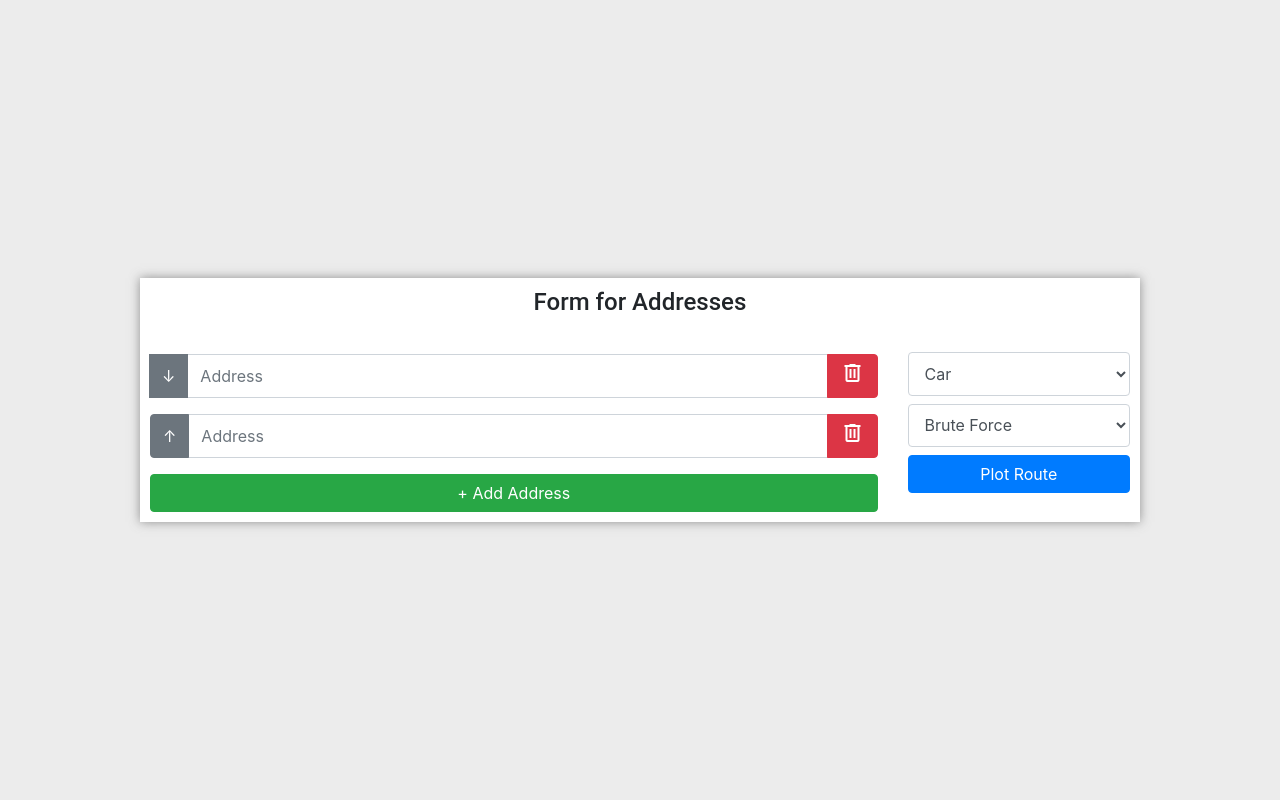
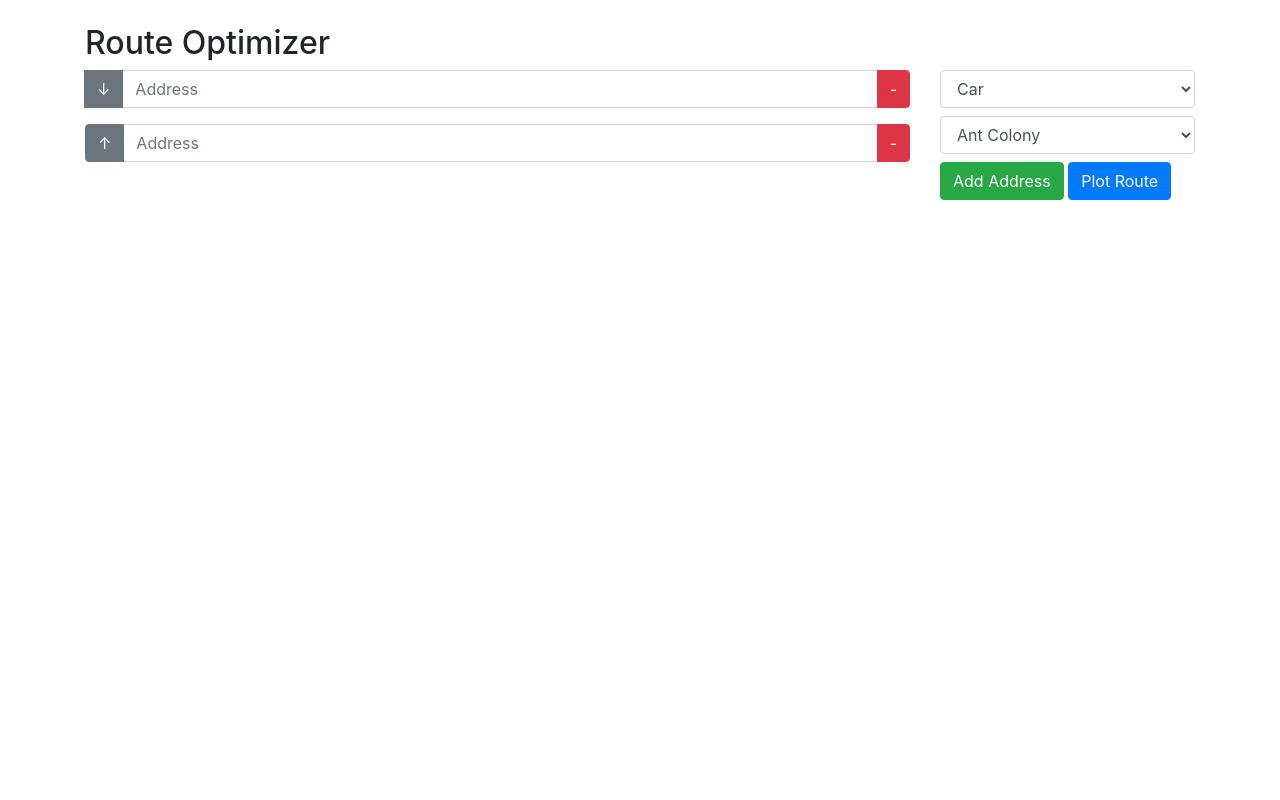
Before and after one commit to osebakosi/route_optimizer, a FastAPI app: page / in a window 1280 px wide. Run offline with FastAPI, Linux system fonts and the light colour scheme; some libraries are stand-ins or nearby versions.

Commit message:
update templates

```diff
--- a/templates/index.html
+++ b/templates/index.html
@@ -3,49 +3,17 @@
   <head>
     <meta charset="UTF-8" />
     <meta name="viewport" content="width=device-width, initial-scale=1.0" />
-    <title>Form for Addresses</title>
+    <title>Route Optimizer</title>
     <link rel="stylesheet" href="https://stackpath.bootstrapcdn.com/bootstrap/4.5.2/css/bootstrap.min.css" />
-    <link rel="stylesheet" href="https://fonts.googleapis.com/css2?family=Material+Symbols+Outlined:opsz,wght,FILL,GRAD@24,400,0,0" />
-     <style>
-      body, html {
-        background-color: #ececec;
-
-        /* display: flex;
-        justify-content: center;
-        justify-items: center; */
-        height: 100%;
-        display: flex;
-        align-items: center;
-        justify-content: center;
-        vertical-align: middle;
-      }
-      .container{
-        box-shadow: 0 0 10px rgba(102, 102, 102, 0.7);
-        position: absolute;
-        padding: 10px;
-        width: 1000px;
-        background-color: white;
-      }
-      .header-name{
-        display: flex;
-        justify-content: center;
-      }
-      .form-control{
-        height: 43.2px !important;
-      }
-     </style>
   </head>
   <body>
-
     <div class="container">
-     <div class="header-name" style="margin-bottom: 20px;">
-        <h4 style="font-family: Roboto, sans-serif;">Form for Addresses</h2>
-      </div>
+      <h2 class="mt-4">Route Optimizer</h2>
       <form id="address-form" action="/optimize-route" method="POST">
         <div class="row">
           <div class="col-md-9">
             <div id="address-inputs">
-              <div class="form-group" style="margin-top: 10px;">
+              <div class="form-group">
                 <div class="input-group">
                   <div class="input-group-prepend">
                     <button type="button" class="btn btn-secondary" onclick="moveUp(this)">↑</button>
@@ -53,11 +21,7 @@
                   </div>
                   <input type="text" class="form-control" name="addresses" placeholder="Address" required />
                   <div class="input-group-append">
-                    <button type="button" class="btn btn-danger" onclick="removeAddressField(this)">
-                      <span class="material-symbols-outlined">
-                        delete
-                      </span>
-                    </button>
+                    <button type="button" class="btn btn-danger" onclick="removeAddressField(this)">-</button>
                   </div>
                 </div>
               </div>
@@ -69,34 +33,30 @@
                   </div>
                   <input type="text" class="form-control" name="addresses" placeholder="Address" required />
                   <div class="input-group-append">
-                     <button type="button" class="btn btn-danger" onclick="removeAddressField(this)">
-                      <span class="material-symbols-outlined">
-                        delete
-                      </span>
-                    </button>
+                    <button type="button" class="btn btn-danger" onclick="removeAddressField(this)">-</button>
                   </div>
                 </div>
               </div>
             </div>
-            <button type="button" class="btn btn-success" onclick="addAddressField()" style="width: 100%">+ Add Address</button>
           </div>
           <div class="col-md-3">
             <div class="form-group">
-              <select name="transportation_mode" class="form-control mt-2">
+              <select name="transportation_mode" class="form-control">
                 <option value="car">Car</option>
                 <option value="foot">Foot</option>
                 <option value="bike">Bike</option>
               </select>
               <select name="optimization_method" class="form-control mt-2">
+                <option value="ant_colony">Ant Colony</option>
+                <option value="held_karp">Held-Karp</option>
                 <option value="brute_force">Brute Force</option>
                 <option value="nearest_neighbor">Nearest Neighbor</option>
-                <option value="held_karp">Held-Karp</option>
                 <option value="branch_and_bound">Branch and Bound</option>
                 <option value="simulated_annealing">Simulated Annealing</option>
                 <option value="genetic_algorithm">Genetic Algorithm</option>
-                <option value="ant_colony">Ant Colony</option>
               </select>
-              <button type="submit" class="btn btn-primary mt-2" style="width: 100%;">Plot Route</button>
+              <button type="button" class="btn btn-success mt-2" onclick="addAddressField()">Add Address</button>
+              <button type="submit" class="btn btn-primary mt-2">Plot Route</button>
             </div>
           </div>
         </div>
@@ -116,11 +76,7 @@
                                 </div>
                                 <input type="text" class="form-control" name="addresses" placeholder="Address" required>
                                 <div class="input-group-append">
-                                    <button type="button" class="btn btn-danger" onclick="removeAddressField(this)">
-                                      <span class="material-symbols-outlined">
-                                        delete
-                                      </span>
-                                    </button>
+                                    <button type="button" class="btn btn-danger" onclick="removeAddressField(this)">-</button>
                                 </div>
                             </div>
                         `
```
